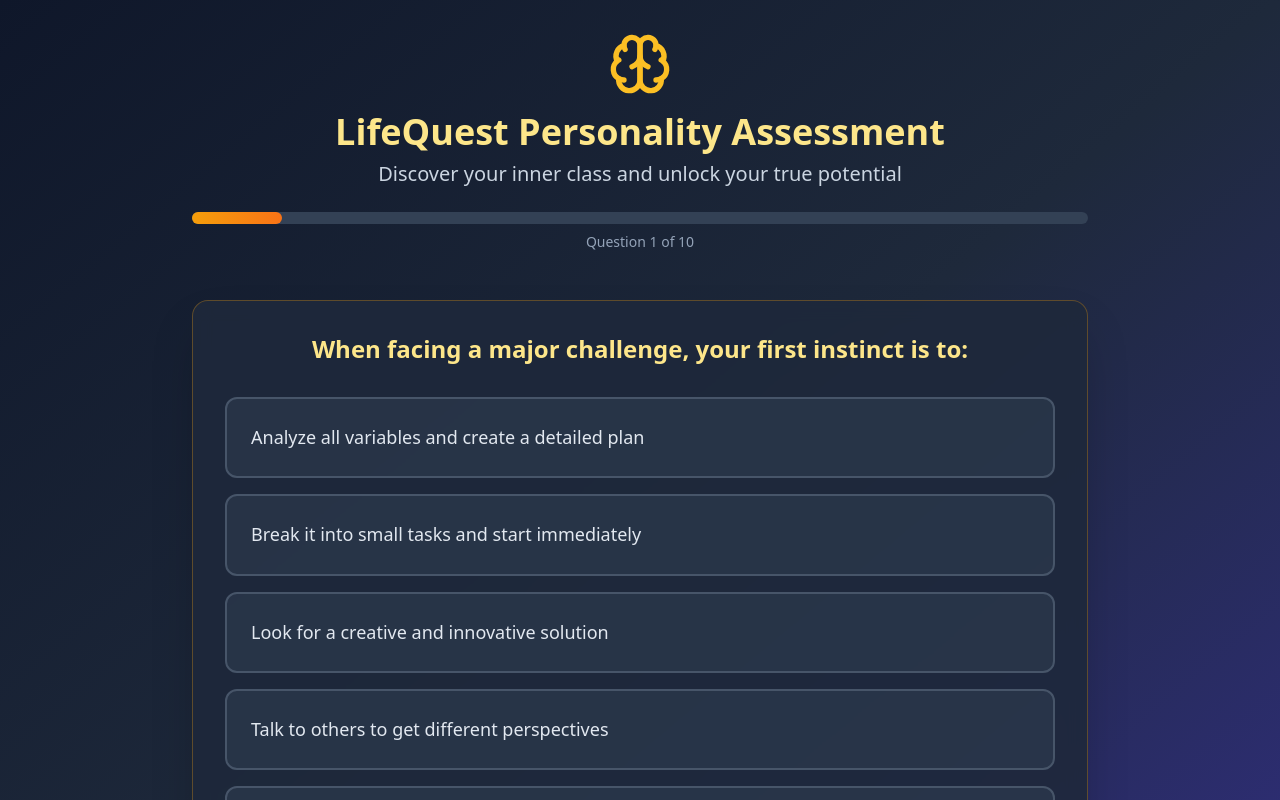
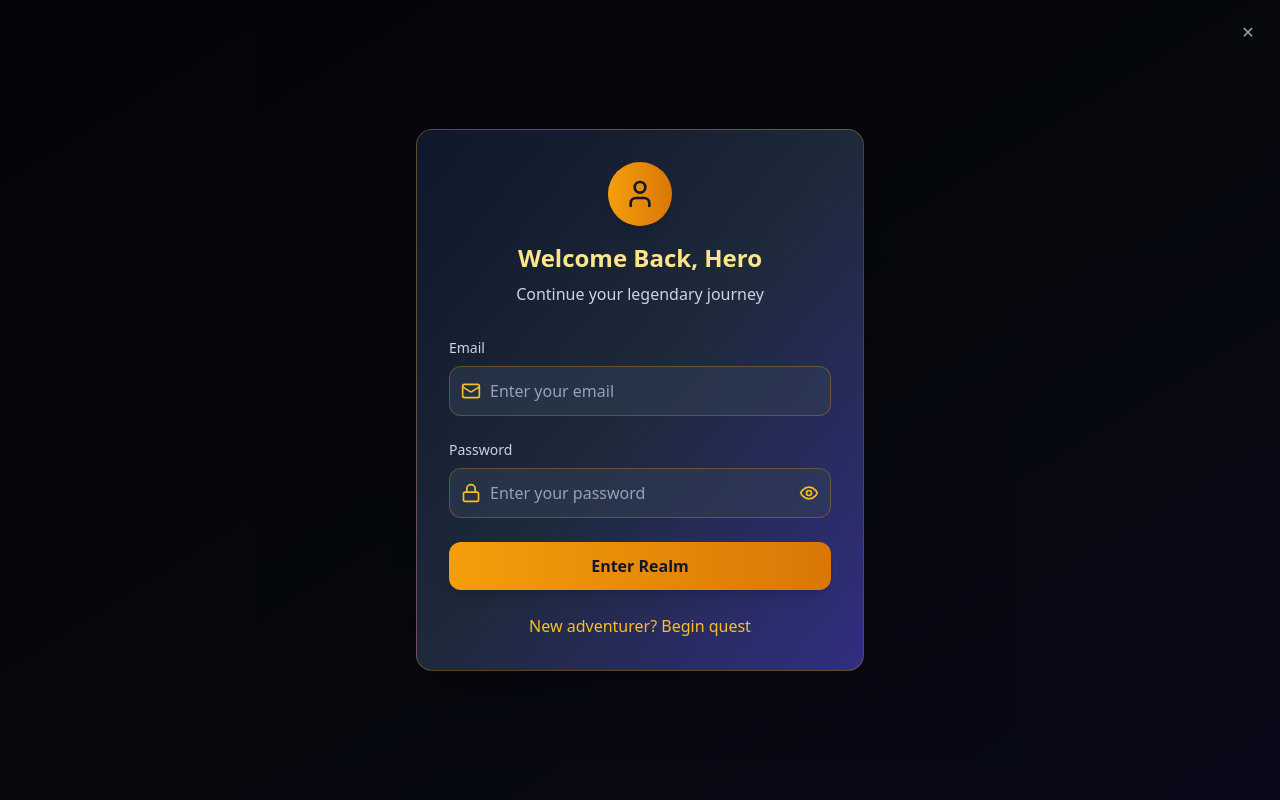
Before and after one commit to GabrielFersPin/InnerLevelAPP, a React (Vite) app: page / in a window 1280 px wide. Shown: the top 800 px of the page. Built offline with nearby package versions, Linux system fonts and the light colour scheme; no server answers.

Commit message:
login before

```diff
--- a/src/App.tsx
+++ b/src/App.tsx
@@ -1,4 +1,4 @@
-import { useState } from 'react';
+import { useState, useEffect } from 'react';
 import { Header } from './components/Header';
 import { Sidebar } from './components/Sidebar';
 import { LogActivity } from './components/LogActivity';
@@ -13,18 +13,33 @@ import { CardDeck } from './components/cards/CardDeck';
 import { AICardGenerator } from './components/cards/AICardGenerator';
 import { PersonalityTest } from './components/onboarding/PersonalityTest';
 import { ClassReveal } from './components/onboarding/ClassReveal';
+import { AuthModal } from './components/Auth/AuthModal';
 import { PageType } from './types';
 import { useAppContext } from './context/AppContext';
+import { useAuth } from './hooks/useAuth';
+import { useAuthenticatedCharacter } from './hooks/useAuthenticatedCharacter';
 // import { useUserData } from './hooks/useUserData';
 
 function App() {
-  const { state, dispatch } = useAppContext();
+  const { state } = useAppContext();
+  const { user, loading: authLoading } = useAuth();
+  const { createCharacterInDatabase } = useAuthenticatedCharacter();
   const [currentPage, setCurrentPage] = useState<PageType>('character-hub');
   const [onboardingStep, setOnboardingStep] = useState<'test' | 'reveal' | 'complete'>('test');
   const [personalityResult, setPersonalityResult] = useState<any>(null);
+  const [showAuthModal, setShowAuthModal] = useState(false);
 
   // Initialize user data hook - temporarily disabled
   // useUserData();
+
+  // Show auth modal if user is not authenticated and not loading
+  useEffect(() => {
+    if (!authLoading && !user) {
+      setShowAuthModal(true);
+    } else if (user) {
+      setShowAuthModal(false);
+    }
+  }, [user, authLoading]);
 
   // Check if character needs onboarding
   const needsOnboarding = !state.character?.isOnboarded;
@@ -34,24 +49,38 @@ function App() {
     setOnboardingStep('reveal');
   };
 
-  const handleClassRevealAccept = () => {
-    if (personalityResult) {
-      dispatch({
-        type: 'CREATE_CHARACTER',
-        payload: {
-          name: 'Hero', // Could be customizable
+  const handleClassRevealAccept = async () => {
+    if (personalityResult && user) {
+      const characterData = {
+        name: user.email?.split('@')[0] || 'Hero', // Use email username or default
         characterClass: personalityResult.dominantClass,
-          personalityResult
-        }
-      });
-      dispatch({ type: 'COMPLETE_ONBOARDING' });
+        personalityResult,
+        isOnboarded: true
+      };
+
+      await createCharacterInDatabase(characterData);
       setOnboardingStep('complete');
       setCurrentPage('character-hub');
     }
   };
 
-  // Show onboarding if character hasn't completed it
-  if (needsOnboarding) {
+  // Show loading while checking authentication
+  if (authLoading) {
+    return (
+      <div className="min-h-screen bg-gradient-to-br from-slate-900 via-slate-800 to-indigo-900 flex items-center justify-center">
+        <div className="text-center">
+          <div className="w-16 h-16 bg-gradient-to-r from-amber-500 to-amber-600 rounded-full flex items-center justify-center mx-auto mb-4 shadow-lg animate-pulse">
+            <div className="w-8 h-8 bg-slate-900 rounded-full"></div>
+          </div>
+          <h2 className="text-xl font-bold text-amber-200 mb-2">Entering the Realm...</h2>
+          <p className="text-slate-300">Preparing your adventure</p>
+        </div>
+      </div>
+    );
+  }
+
+  // Show onboarding if user is authenticated but character hasn't completed it
+  if (user && needsOnboarding) {
     if (onboardingStep === 'test') {
       return <PersonalityTest onComplete={handlePersonalityTestComplete} />;
     }
@@ -66,6 +95,21 @@ function App() {
         />
       );
     }
+  }
+
+  // Don't render main app if user is not authenticated
+  if (!user) {
+    return (
+      <>
+        <div className="min-h-screen bg-gradient-to-br from-slate-900 via-slate-800 to-indigo-900 flex items-center justify-center">
+          <div className="text-center">
+            <h1 className="text-4xl font-bold text-amber-200 mb-4">LifeQuest RPG</h1>
+            <p className="text-slate-300 text-lg">Transform your life into an epic adventure</p>
+          </div>
+        </div>
+        <AuthModal isOpen={showAuthModal} onClose={() => setShowAuthModal(false)} />
+      </>
+    );
   }
 
   const renderCurrentPage = () => {
@@ -103,6 +147,7 @@ function App() {
   };
 
   return (
+    <>
       <div className="min-h-screen bg-gradient-to-br from-slate-900 via-slate-800 to-indigo-900">
         <Header onNavigateHome={() => setCurrentPage('character-hub')} />
         <div className="container mx-auto flex min-h-screen max-w-7xl">
@@ -115,6 +160,8 @@ function App() {
           </main>
         </div>
       </div>
+      <AuthModal isOpen={showAuthModal} onClose={() => setShowAuthModal(false)} />
+    </>
   );
 }
 
--- a/src/components/Auth/AuthModal.tsx
+++ b/src/components/Auth/AuthModal.tsx
@@ -79,34 +79,34 @@ export function AuthModal({ isOpen, onClose }: AuthModalProps) {
   if (!isOpen) return null;
 
   return (
-    <div className="fixed inset-0 bg-black bg-opacity-50 flex items-center justify-center z-[60] p-4">
-      <div className="bg-white rounded-2xl p-8 max-w-md w-full shadow-2xl">
+    <div className="fixed inset-0 bg-black bg-opacity-80 flex items-center justify-center z-[60] p-4">
+      <div className="bg-gradient-to-br from-slate-900 via-slate-800 to-indigo-900 rounded-2xl p-8 max-w-md w-full shadow-2xl border border-amber-500/30">
         <div className="text-center mb-8">
-          <div className="w-16 h-16 bg-gradient-to-r from-purple-600 to-purple-700 rounded-full flex items-center justify-center mx-auto mb-4">
-            <User className="w-8 h-8 text-white" />
+          <div className="w-16 h-16 bg-gradient-to-r from-amber-500 to-amber-600 rounded-full flex items-center justify-center mx-auto mb-4 shadow-lg">
+            <User className="w-8 h-8 text-slate-900" />
           </div>
-          <h2 className="text-2xl font-bold text-gray-800">
-            {isSignUp ? 'Create Account' : 'Welcome Back'}
+          <h2 className="text-2xl font-bold text-amber-200">
+            {isSignUp ? 'Begin Your Quest' : 'Welcome Back, Hero'}
           </h2>
-          <p className="text-gray-600 mt-2">
-            {isSignUp ? 'Join InnerLevel and start your journey' : 'Sign in to continue your progress'}
+          <p className="text-slate-300 mt-2">
+            {isSignUp ? 'Join LifeQuest RPG and discover your character class' : 'Continue your legendary journey'}
           </p>
         </div>
 
         <form onSubmit={handleSubmit} className="space-y-6">
           {isSignUp && (
             <div>
-              <label className="block text-sm font-medium text-gray-700 mb-2">
-                Username
+              <label className="block text-sm font-medium text-slate-300 mb-2">
+                Hero Name
               </label>
               <div className="relative">
-                <User className="absolute left-3 top-1/2 transform -translate-y-1/2 w-5 h-5 text-gray-400" />
+                <User className="absolute left-3 top-1/2 transform -translate-y-1/2 w-5 h-5 text-amber-400" />
                 <input
                   type="text"
                   value={formData.username}
                   onChange={(e) => setFormData(prev => ({ ...prev, username: e.target.value }))}
-                  className="w-full pl-10 pr-4 py-3 border border-gray-300 rounded-xl focus:ring-2 focus:ring-purple-500 focus:border-transparent transition-all"
-                  placeholder="Choose a username"
+                  className="w-full pl-10 pr-4 py-3 bg-slate-700/50 border border-amber-500/30 rounded-xl focus:ring-2 focus:ring-amber-500 focus:border-amber-500 transition-all text-slate-200 placeholder-slate-400"
+                  placeholder="Choose your hero name"
                   required
                 />
               </div>
@@ -114,16 +114,16 @@ export function AuthModal({ isOpen, onClose }: AuthModalProps) {
           )}
 
           <div>
-            <label className="block text-sm font-medium text-gray-700 mb-2">
+            <label className="block text-sm font-medium text-slate-300 mb-2">
               Email
             </label>
             <div className="relative">
-              <Mail className="absolute left-3 top-1/2 transform -translate-y-1/2 w-5 h-5 text-gray-400" />
+              <Mail className="absolute left-3 top-1/2 transform -translate-y-1/2 w-5 h-5 text-amber-400" />
               <input
                 type="email"
                 value={formData.email}
                 onChange={(e) => setFormData(prev => ({ ...prev, email: e.target.value }))}
-                className="w-full pl-10 pr-4 py-3 border border-gray-300 rounded-xl focus:ring-2 focus:ring-purple-500 focus:border-transparent transition-all"
+                className="w-full pl-10 pr-4 py-3 bg-slate-700/50 border border-amber-500/30 rounded-xl focus:ring-2 focus:ring-amber-500 focus:border-amber-500 transition-all text-slate-200 placeholder-slate-400"
                 placeholder="Enter your email"
                 required
               />
@@ -131,23 +131,23 @@ export function AuthModal({ isOpen, onClose }: AuthModalProps) {
           </div>
 
           <div>
-            <label className="block text-sm font-medium text-gray-700 mb-2">
+            <label className="block text-sm font-medium text-slate-300 mb-2">
               Password
             </label>
             <div className="relative">
-              <Lock className="absolute left-3 top-1/2 transform -translate-y-1/2 w-5 h-5 text-gray-400" />
+              <Lock className="absolute left-3 top-1/2 transform -translate-y-1/2 w-5 h-5 text-amber-400" />
               <input
                 type={showPassword ? 'text' : 'password'}
                 value={formData.password}
                 onChange={(e) => setFormData(prev => ({ ...prev, password: e.target.value }))}
-                className="w-full pl-10 pr-12 py-3 border border-gray-300 rounded-xl focus:ring-2 focus:ring-purple-500 focus:border-transparent transition-all"
+                className="w-full pl-10 pr-12 py-3 bg-slate-700/50 border border-amber-500/30 rounded-xl focus:ring-2 focus:ring-amber-500 focus:border-amber-500 transition-all text-slate-200 placeholder-slate-400"
                 placeholder="Enter your password"
                 required
               />
               <button
                 type="button"
                 onClick={() => setShowPassword(!showPassword)}
-                className="absolute right-3 top-1/2 transform -translate-y-1/2 text-gray-400 hover:text-gray-600"
+                className="absolute right-3 top-1/2 transform -translate-y-1/2 text-amber-400 hover:text-amber-300"
               >
                 {showPassword ? <EyeOff className="w-5 h-5" /> : <Eye className="w-5 h-5" />}
               </button>
@@ -156,16 +156,16 @@ export function AuthModal({ isOpen, onClose }: AuthModalProps) {
 
           {isSignUp && (
             <div>
-              <label className="block text-sm font-medium text-gray-700 mb-2">
+              <label className="block text-sm font-medium text-slate-300 mb-2">
                 Confirm Password
               </label>
               <div className="relative">
-                <Lock className="absolute left-3 top-1/2 transform -translate-y-1/2 w-5 h-5 text-gray-400" />
+                <Lock className="absolute left-3 top-1/2 transform -translate-y-1/2 w-5 h-5 text-amber-400" />
                 <input
                   type={showPassword ? 'text' : 'password'}
                   value={formData.confirmPassword}
                   onChange={(e) => setFormData(prev => ({ ...prev, confirmPassword: e.target.value }))}
-                  className="w-full pl-10 pr-4 py-3 border border-gray-300 rounded-xl focus:ring-2 focus:ring-purple-500 focus:border-transparent transition-all"
+                  className="w-full pl-10 pr-4 py-3 bg-slate-700/50 border border-amber-500/30 rounded-xl focus:ring-2 focus:ring-amber-500 focus:border-amber-500 transition-all text-slate-200 placeholder-slate-400"
                   placeholder="Confirm your password"
                   required
                 />
@@ -176,15 +176,15 @@ export function AuthModal({ isOpen, onClose }: AuthModalProps) {
           <button
             type="submit"
             disabled={loading}
-            className="w-full bg-gradient-to-r from-purple-600 to-purple-700 text-white py-3 px-6 rounded-xl hover:from-purple-700 hover:to-purple-800 transition-all duration-300 font-medium disabled:opacity-50 disabled:cursor-not-allowed"
+            className="w-full bg-gradient-to-r from-amber-500 to-amber-600 text-slate-900 py-3 px-6 rounded-xl hover:from-amber-400 hover:to-amber-500 transition-all duration-300 font-bold shadow-lg disabled:opacity-50 disabled:cursor-not-allowed"
           >
             {loading ? (
               <div className="flex items-center justify-center">
-                <div className="animate-spin rounded-full h-5 w-5 border-b-2 border-white mr-2"></div>
-                {isSignUp ? 'Creating Account...' : 'Signing In...'}
+                <div className="animate-spin rounded-full h-5 w-5 border-b-2 border-slate-900 mr-2"></div>
+                {isSignUp ? 'Forging Character...' : 'Entering Realm...'}
               </div>
             ) : (
-              isSignUp ? 'Create Account' : 'Sign In'
+              isSignUp ? 'Begin Quest' : 'Enter Realm'
             )}
           </button>
         </form>
@@ -192,15 +192,15 @@ export function AuthModal({ isOpen, onClose }: AuthModalProps) {
         <div className="mt-6 text-center">
           <button
             onClick={switchMode}
-            className="text-purple-600 hover:text-purple-700 font-medium"
+            className="text-amber-400 hover:text-amber-300 font-medium"
           >
-            {isSignUp ? 'Already have an account? Sign in' : "Don't have an account? Sign up"}
+            {isSignUp ? 'Already a hero? Enter realm' : "New adventurer? Begin quest"}
           </button>
         </div>
 
         <button
           onClick={onClose}
-          className="absolute top-4 right-4 text-gray-400 hover:text-gray-600 w-8 h-8 flex items-center justify-center rounded-full hover:bg-gray-100 transition-colors"
+          className="absolute top-4 right-4 text-slate-400 hover:text-slate-300 w-8 h-8 flex items-center justify-center rounded-full hover:bg-slate-700/50 transition-colors"
         >
           ✕
         </button>
--- a/src/components/Header.tsx
+++ b/src/components/Header.tsx
@@ -1,22 +1,22 @@
 import React, { useState } from 'react';
-// import { useAuth } from '../hooks/useAuth';
-// import { AuthModal } from './Auth/AuthModal';
-// import { UserProfile } from './Auth/UserProfile';
-import { User, LogIn, Home } from 'lucide-react';
+import { useAuth } from '../hooks/useAuth';
+import { AuthModal } from './Auth/AuthModal';
+import { UserProfile } from './Auth/UserProfile';
+import { User, LogIn, Home, LogOut } from 'lucide-react';
 
 interface HeaderProps {
   onNavigateHome?: () => void;
 }
 
 export function Header({ onNavigateHome }: HeaderProps) {
-  // const { user, profile, loading } = useAuth();
+  const { user, profile, signOut } = useAuth();
   const [showAuthModal, setShowAuthModal] = useState(false);
   const [showProfileModal, setShowProfileModal] = useState(false);
 
-  // Temporarily disable auth functionality
-  const user = null;
-  const profile = null;
-  const loading = false;
+  const handleSignOut = async () => {
+    await signOut();
+    setShowProfileModal(false);
+  };
 
   return (
     <>
@@ -24,40 +24,48 @@ export function Header({ onNavigateHome }: HeaderProps) {
         {/* Home Button - Always visible */}
         <button
           onClick={onNavigateHome}
-          className="flex items-center gap-2 bg-white/95 backdrop-blur-lg px-4 py-2 rounded-xl shadow-lg hover:shadow-xl transition-all duration-300 border border-gray-200 hover:border-purple-300"
-          title="Go to Dashboard"
+          className="flex items-center gap-2 bg-slate-800/90 backdrop-blur-lg px-4 py-2 rounded-xl shadow-lg hover:shadow-xl transition-all duration-300 border border-amber-500/30 hover:border-amber-400"
+          title="Go to Character Hub"
         >
-          <Home className="w-4 h-4 text-gray-600" />
-          <span className="text-sm font-medium text-gray-700">Dashboard</span>
+          <Home className="w-4 h-4 text-amber-400" />
+          <span className="text-sm font-medium text-slate-200">Hub</span>
         </button>
 
         {/* User Profile or Sign In Button */}
         {user && profile ? (
+          <div className="flex items-center gap-2">
             <button
               onClick={() => setShowProfileModal(true)}
-            className="flex items-center gap-3 bg-white/95 backdrop-blur-lg px-4 py-2 rounded-xl shadow-lg hover:shadow-xl transition-all duration-300 border border-purple-200"
+              className="flex items-center gap-3 bg-slate-800/90 backdrop-blur-lg px-4 py-2 rounded-xl shadow-lg hover:shadow-xl transition-all duration-300 border border-amber-500/30"
             >
-            <div className="w-8 h-8 bg-gradient-to-r from-purple-600 to-purple-700 rounded-full flex items-center justify-center">
-              <User className="w-4 h-4 text-white" />
+              <div className="w-8 h-8 bg-gradient-to-r from-amber-500 to-amber-600 rounded-full flex items-center justify-center">
+                <User className="w-4 h-4 text-slate-900" />
               </div>
               <div className="text-left">
-              <div className="text-sm font-semibold text-gray-800">{profile.username}</div>
-              <div className="text-xs text-gray-600">{profile.email}</div>
+                <div className="text-sm font-semibold text-amber-200">{profile.username}</div>
+                <div className="text-xs text-slate-300">{profile.email}</div>
               </div>
             </button>
+            <button
+              onClick={handleSignOut}
+              className="flex items-center gap-2 bg-slate-700/90 backdrop-blur-lg px-3 py-2 rounded-xl shadow-lg hover:shadow-xl transition-all duration-300 border border-red-500/30 hover:border-red-400 text-red-400 hover:text-red-300"
+              title="Sign Out"
+            >
+              <LogOut className="w-4 h-4" />
+            </button>
+          </div>
         ) : (
           <button
             onClick={() => setShowAuthModal(true)}
-            className="flex items-center gap-2 bg-gradient-to-r from-purple-600 to-purple-700 text-white px-6 py-2 rounded-xl shadow-lg hover:shadow-xl transition-all duration-300 hover:from-purple-700 hover:to-purple-800"
+            className="flex items-center gap-2 bg-gradient-to-r from-amber-500 to-amber-600 text-slate-900 px-6 py-2 rounded-xl shadow-lg hover:shadow-xl transition-all duration-300 hover:from-amber-400 hover:to-amber-500 font-bold"
           >
             <LogIn className="w-4 h-4" />
-            <span className="font-medium">Sign In</span>
+            <span className="font-medium">Enter Realm</span>
           </button>
         )}
       </div>
 
-      {/* Temporarily disabled auth modals */}
-      {/* <AuthModal
+      <AuthModal
         isOpen={showAuthModal}
         onClose={() => setShowAuthModal(false)}
       />
@@ -65,7 +73,7 @@ export function Header({ onNavigateHome }: HeaderProps) {
       <UserProfile
         isOpen={showProfileModal}
         onClose={() => setShowProfileModal(false)}
-      /> */}
+      />
     </>
   );
 }
--- a/src/context/AppContext.tsx
+++ b/src/context/AppContext.tsx
@@ -19,6 +19,7 @@ type AppAction =
   | { type: 'DELETE_GOAL'; payload: number }
   // Character Actions
   | { type: 'CREATE_CHARACTER'; payload: { name: string; characterClass: CharacterClass; personalityResult?: PersonalityTestResult } }
+  | { type: 'LOAD_CHARACTER'; payload: Character }
   | { type: 'UPDATE_CHARACTER'; payload: Partial<Character> }
   | { type: 'GAIN_EXPERIENCE'; payload: number }
   | { type: 'LEVEL_UP' }
@@ -149,6 +150,12 @@ function appReducer(state: AppState, action: AppAction): AppState {
           action.payload.characterClass,
           action.payload.personalityResult
         )
+      };
+
+    case 'LOAD_CHARACTER':
+      return {
+        ...state,
+        character: action.payload
       };
 
     case 'UPDATE_CHARACTER':
--- /dev/null
+++ b/src/hooks/useAuthenticatedCharacter.ts
@@ -0,0 +1,72 @@
+import { useEffect } from 'react';
+import { useAuth } from './useAuth';
+import { useAppContext } from '../context/AppContext';
+
+export function useAuthenticatedCharacter() {
+  const { user, getUserData, updateUserData } = useAuth();
+  const { state, dispatch } = useAppContext();
+
+  // Load character data from database when user logs in
+  useEffect(() => {
+    if (user && !state.character) {
+      loadCharacterFromDatabase();
+    }
+  }, [user]);
+
+  // Save character data to database when character changes
+  useEffect(() => {
+    if (user && state.character) {
+      saveCharacterToDatabase();
+    }
+  }, [state.character, user]);
+
+  const loadCharacterFromDatabase = async () => {
+    try {
+      const { data } = await getUserData();
+      if (data?.character) {
+        dispatch({
+          type: 'LOAD_CHARACTER',
+          payload: data.character
+        });
+      }
+      if (data?.is_onboarded) {
+        dispatch({ type: 'COMPLETE_ONBOARDING' });
+      }
+    } catch (error) {
+      console.error('Error loading character from database:', error);
+    }
+  };
+
+  const saveCharacterToDatabase = async () => {
+    try {
+      await updateUserData({
+        character: state.character,
+        is_onboarded: state.character?.isOnboarded || false
+      });
+    } catch (error) {
+      console.error('Error saving character to database:', error);
+    }
+  };
+
+  const createCharacterInDatabase = async (characterData: any) => {
+    try {
+      await updateUserData({
+        character: characterData,
+        is_onboarded: true
+      });
+      dispatch({
+        type: 'CREATE_CHARACTER',
+        payload: characterData
+      });
+      dispatch({ type: 'COMPLETE_ONBOARDING' });
+    } catch (error) {
+      console.error('Error creating character in database:', error);
+    }
+  };
+
+  return {
+    createCharacterInDatabase,
+    loadCharacterFromDatabase,
+    saveCharacterToDatabase,
+  };
+}
```
Also changed, not shown: src/hooks/useAuth.ts (+44 -0 lines), src/lib/supabase.ts (+9 -0 lines). Lines whose indentation alone changed are shown as unchanged.
